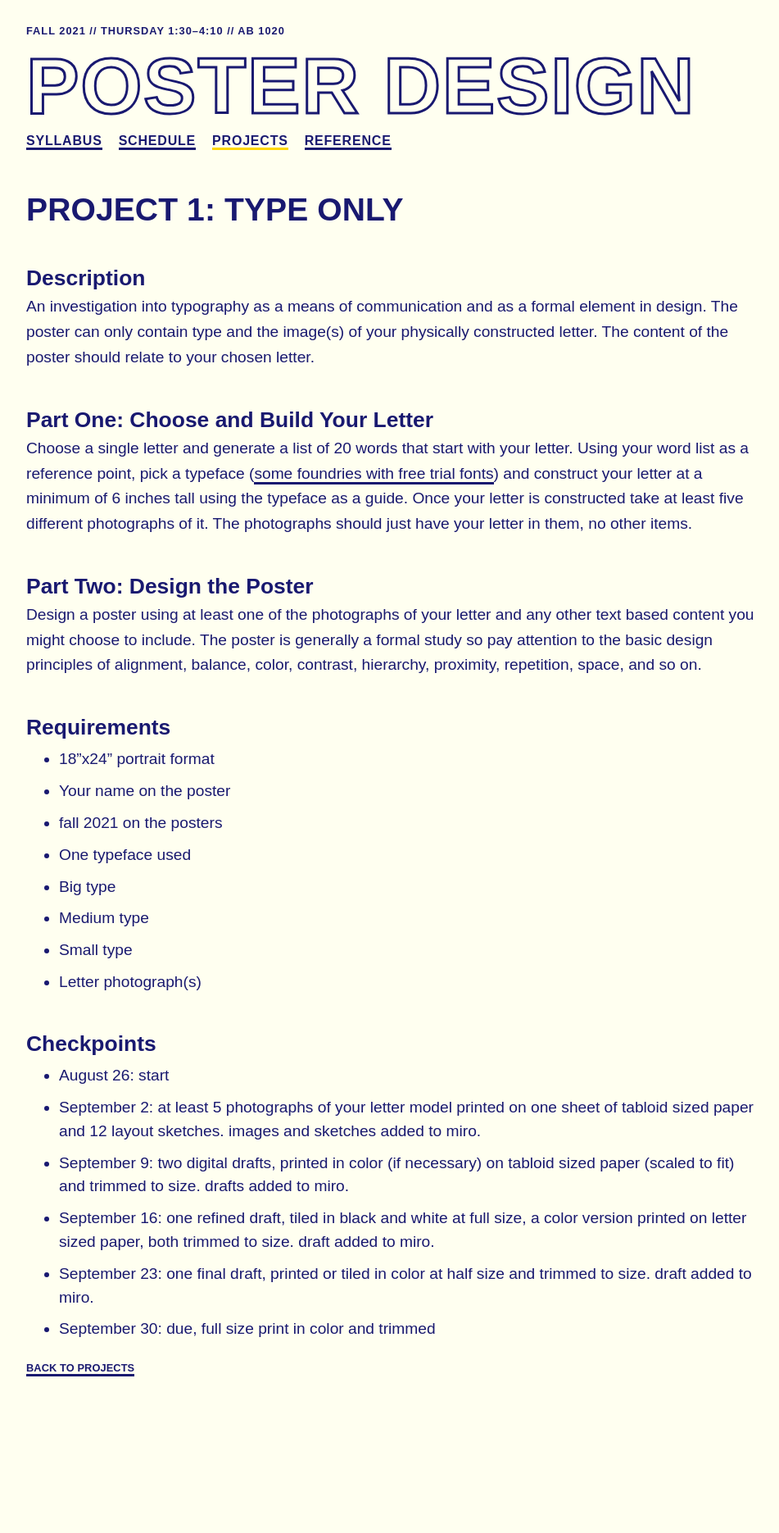
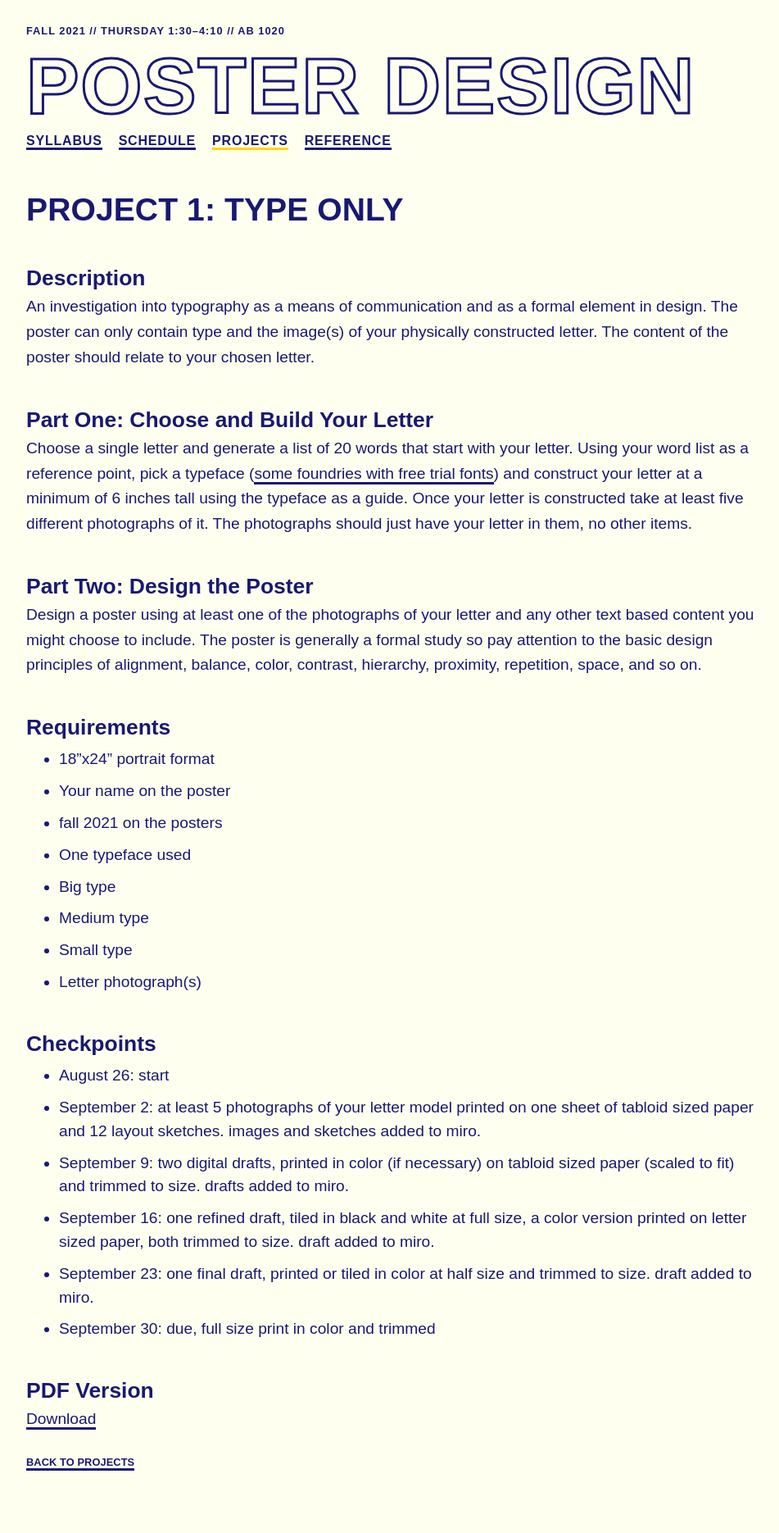
Before and after one commit to gmu-gd/poster21-fall, a Jekyll site: the page built from _posts/2021-08-21-p1.md, in a window 1280 px wide. Shown: the whole page at 82% size, without its empty margins (0-951 px from the left). Built offline with Jekyll 4.4.1, drawn with Linux system fonts in a browser that asks for light colours; some web fonts are replaced; before the commit the page ends 1755 px from its top, so only the background shows below that.

Commit message:
add pdf links

```diff
--- a/_posts/2021-08-21-p1.md
+++ b/_posts/2021-08-21-p1.md
@@ -6,7 +6,6 @@ slug: p1
 subhead: Project 1
 categories: [projects]
 excerpt: An investigation into typography as a means of communication and as a formal element in design. The base of the project will be choosing a character to physically construct, then documenting that character through photography and then integrating that image into a poster.
-
 
 ---
 
@@ -36,3 +35,6 @@ Design a poster using at least one of the photographs of your letter and any oth
 * September 16: one refined draft, tiled in black and white at full size, a color version printed on letter sized paper, both trimmed to size. draft added to miro.
 * September 23: one final draft, printed or tiled in color at half size and trimmed to size. draft added to miro.
 * September 30: due, full size print in color and trimmed
+
+### PDF Version
+[Download]({{ site.baseurl }}/assets/files/AVT419-Poster1-Fall2021.pdf)
```
Also changed, not shown: syllabus/index.md (+2 -0 lines).
